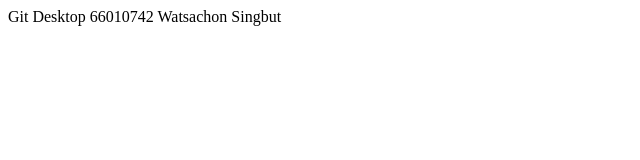
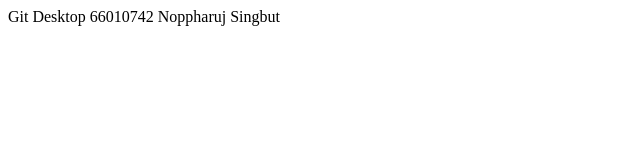
Before and after one commit to watsachon/git101watsachon, a plain HTML site: page index.html in a window 1280 px wide. Shown: the full height of the page, 0-640 px from the left. Drawn offline with Linux system fonts and the light colour scheme.

Commit message:
Update index.html

```diff
--- a/index.html
+++ b/index.html
@@ -6,6 +6,6 @@
     <title>Document</title>
 </head>
 <body>
-    Git Desktop 66010742 Watsachon Singbut
+    Git Desktop 66010742 Noppharuj Singbut
 </body>
 </html>
```
